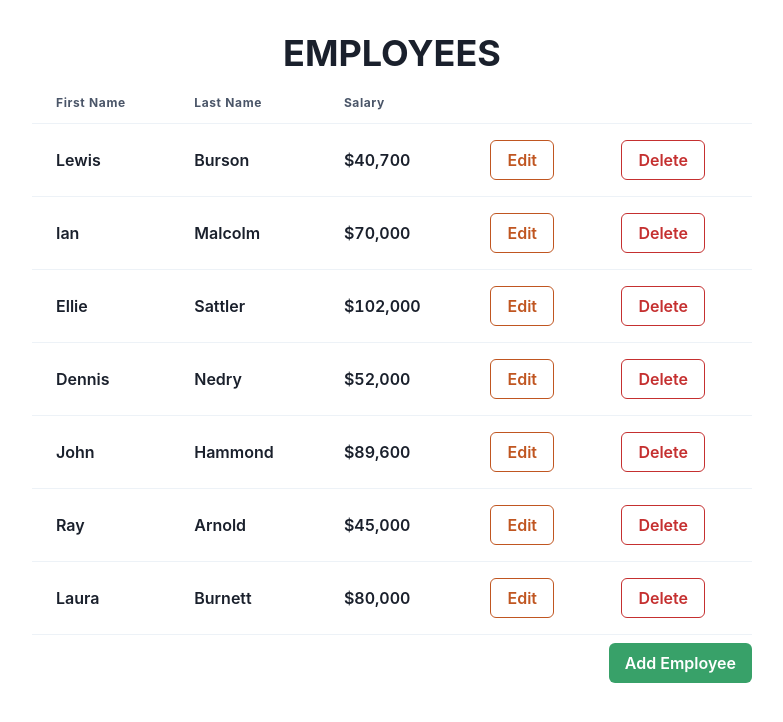
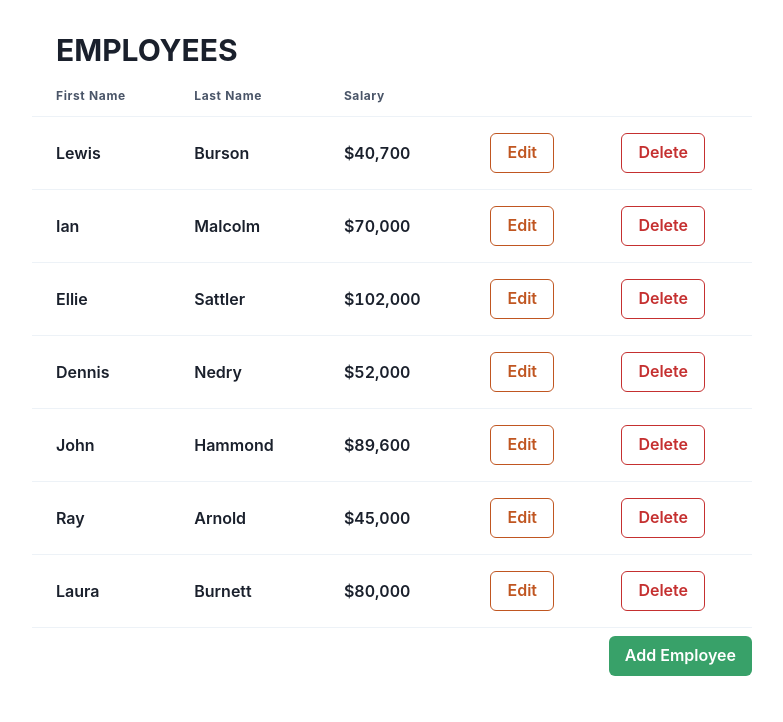
Before and after one commit to GraceWXT/employee-table-assignment, a React (Create React App) app in the folder client/: page / in a window 1280 px wide. Shown: the top 722 px of the page, without its empty margins (248-1031 px from the left). Built offline with nearby package versions, Linux system fonts and the light colour scheme.

Commit message:
Change the heading position

```diff
--- a/client/src/components/Employees.jsx
+++ b/client/src/components/Employees.jsx
@@ -22,7 +22,14 @@ const Employees = () => {
   return (
     <Center>
       <VStack w="45em" marginTop="2em">
-        <Heading textTransform="uppercase" >Employees</Heading>
+        <Heading
+          textTransform="uppercase"
+          size="lg"
+          alignSelf="flex-start"
+          marginLeft="1.5rem"
+        >
+          Employees
+        </Heading>
         {employees.length && <EmployeesTable employees={employees} setEmployees={setEmployees}/>}
       </VStack>
     </Center>
```
